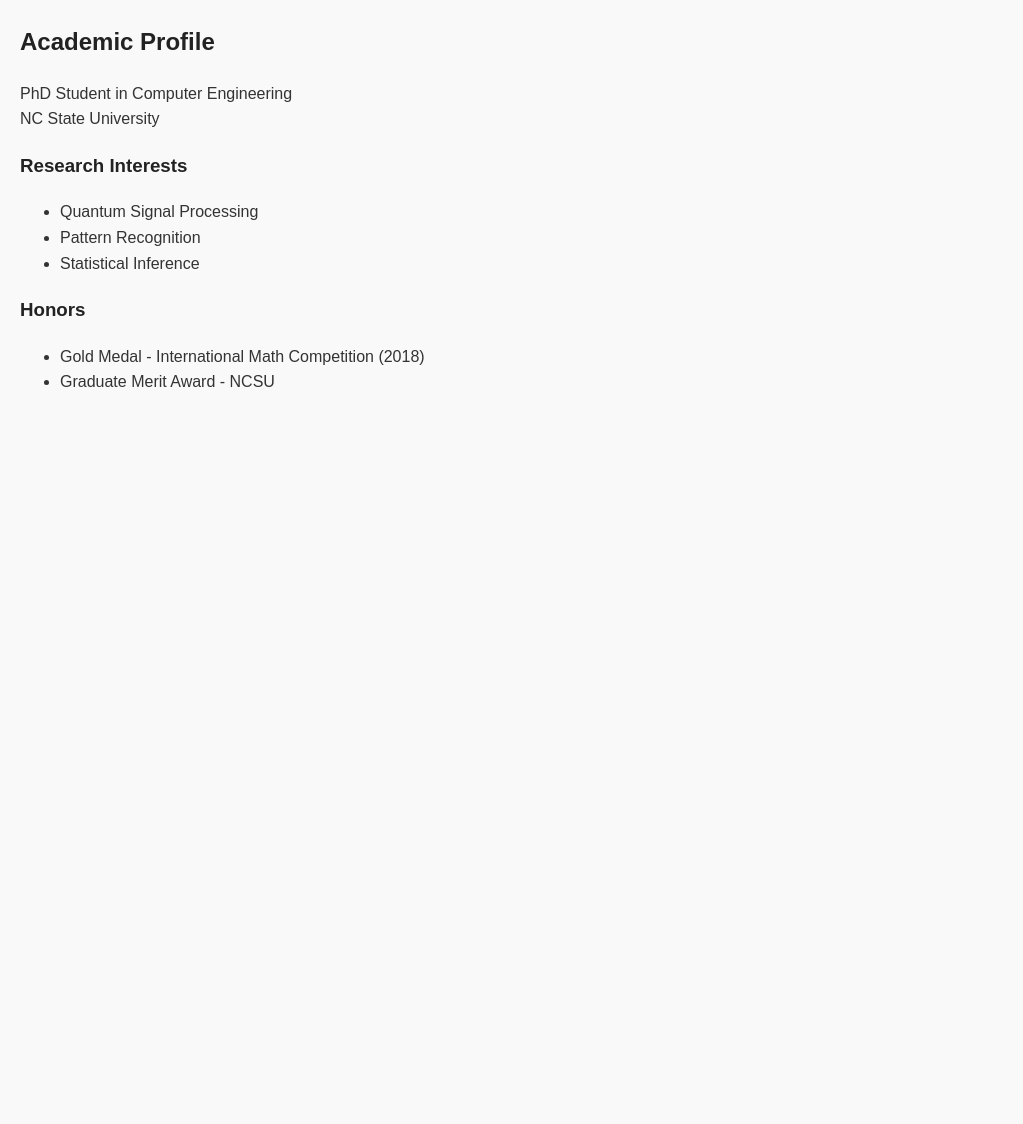
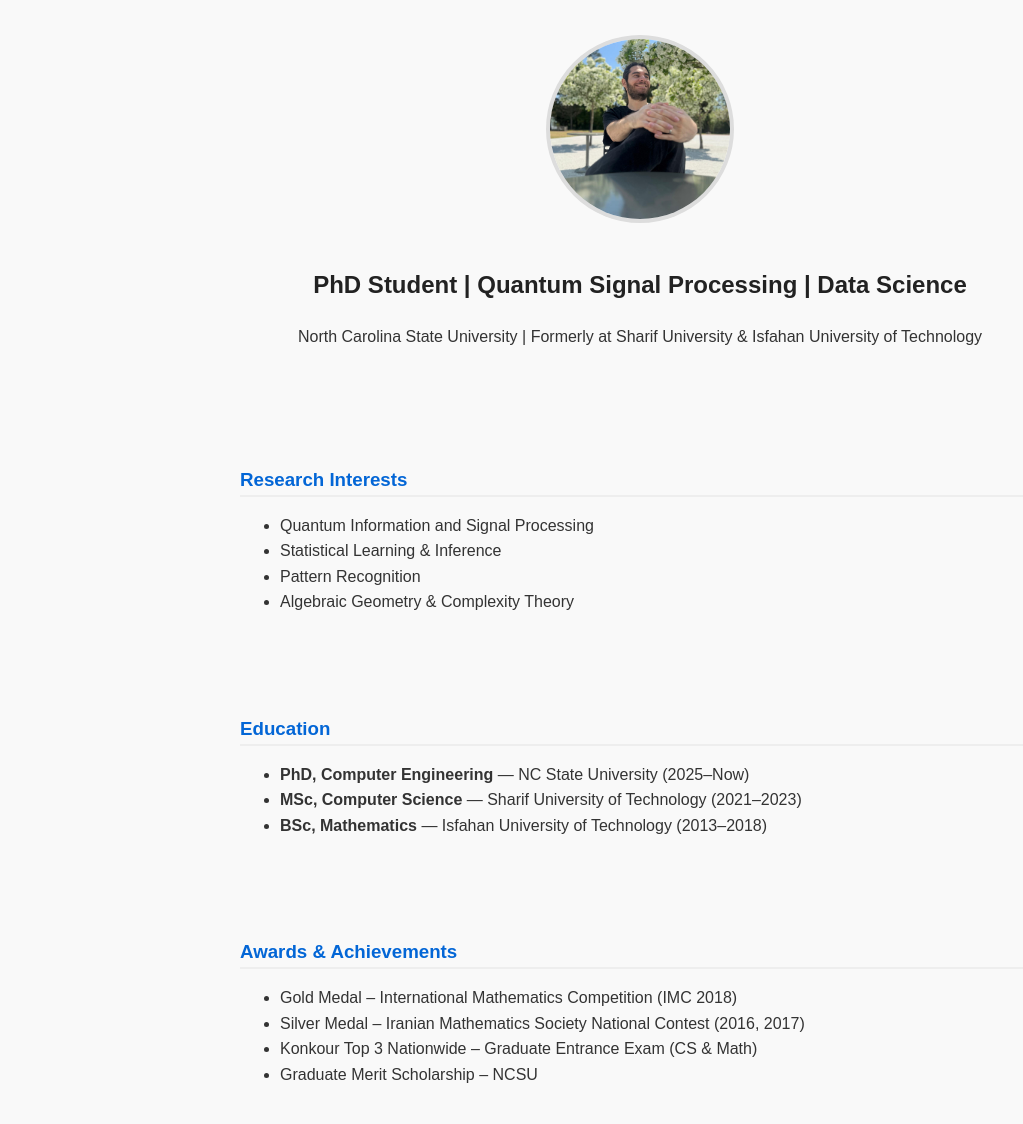
Before and after one commit to MohsenGhodrati/MohsenGhodrati.github.io, a plain HTML site: page index.html in a window 1280 px wide. Shown: the part 177-1301 px from the top of the page, without its empty margins (0-1023 px from the left). Before the commit the page ends 800 px from the top, so only its background shows below. Drawn offline with Linux system fonts and the light colour scheme.

Commit message:
Update index.html

```diff
--- a/index.html
+++ b/index.html
@@ -4,8 +4,32 @@
 <head>
   <meta charset="UTF-8">
   <meta name="viewport" content="width=device-width, initial-scale=1.0">
-    <title>Mohsen Ghodrati - Academic</title>
+  <title>Mohsen Ghodrati - Academic Portfolio</title>
   <link rel="stylesheet" href="/assets/css/style.css">
+  <style>
+    .intro {
+        text-align: center;
+        padding: 2rem;
+    }
+    .profile-photo {
+        width: 180px;
+        height: 180px;
+        object-fit: cover;
+        border-radius: 50%;
+        border: 4px solid #ddd;
+        margin-bottom: 1rem;
+    }
+    .content-section {
+        max-width: 800px;
+        margin: 2rem auto;
+        padding: 1rem;
+    }
+    .section-title {
+        color: #0366d6;
+        border-bottom: 2px solid #eee;
+        margin-bottom: 1rem;
+    }
+  </style>
 </head>
 <body>
   <header>
@@ -17,19 +41,40 @@
     </nav>
   </header>
   <main>
-        <h2>Academic Profile</h2>
-        <p>PhD Student in Computer Engineering<br>NC State University</p>
-        <h3>Research Interests</h3>
+    <section class="intro">
+      <img src="/assets/img/profile.jpg" alt="Profile Photo" class="profile-photo">
+      <h2>PhD Student | Quantum Signal Processing | Data Science</h2>
+      <p>North Carolina State University | Formerly at Sharif University & Isfahan University of Technology</p>
+    </section>
+
+    <section class="content-section">
+      <h3 class="section-title">Research Interests</h3>
       <ul>
-            <li>Quantum Signal Processing</li>
+        <li>Quantum Information and Signal Processing</li>
+        <li>Statistical Learning & Inference</li>
         <li>Pattern Recognition</li>
-            <li>Statistical Inference</li>
+        <li>Algebraic Geometry & Complexity Theory</li>
       </ul>
-        <h3>Honors</h3>
+    </section>
+
+    <section class="content-section">
+      <h3 class="section-title">Education</h3>
       <ul>
-            <li>Gold Medal - International Math Competition (2018)</li>
-            <li>Graduate Merit Award - NCSU</li>
+        <li><strong>PhD, Computer Engineering</strong> — NC State University (2025–Now)</li>
+        <li><strong>MSc, Computer Science</strong> — Sharif University of Technology (2021–2023)</li>
+        <li><strong>BSc, Mathematics</strong> — Isfahan University of Technology (2013–2018)</li>
       </ul>
+    </section>
+
+    <section class="content-section">
+      <h3 class="section-title">Awards & Achievements</h3>
+      <ul>
+        <li>Gold Medal – International Mathematics Competition (IMC 2018)</li>
+        <li>Silver Medal – Iranian Mathematics Society National Contest (2016, 2017)</li>
+        <li>Konkour Top 3 Nationwide – Graduate Entrance Exam (CS & Math)</li>
+        <li>Graduate Merit Scholarship – NCSU</li>
+      </ul>
+    </section>
   </main>
 </body>
 </html>
```
Lines whose indentation alone changed are shown as unchanged.
